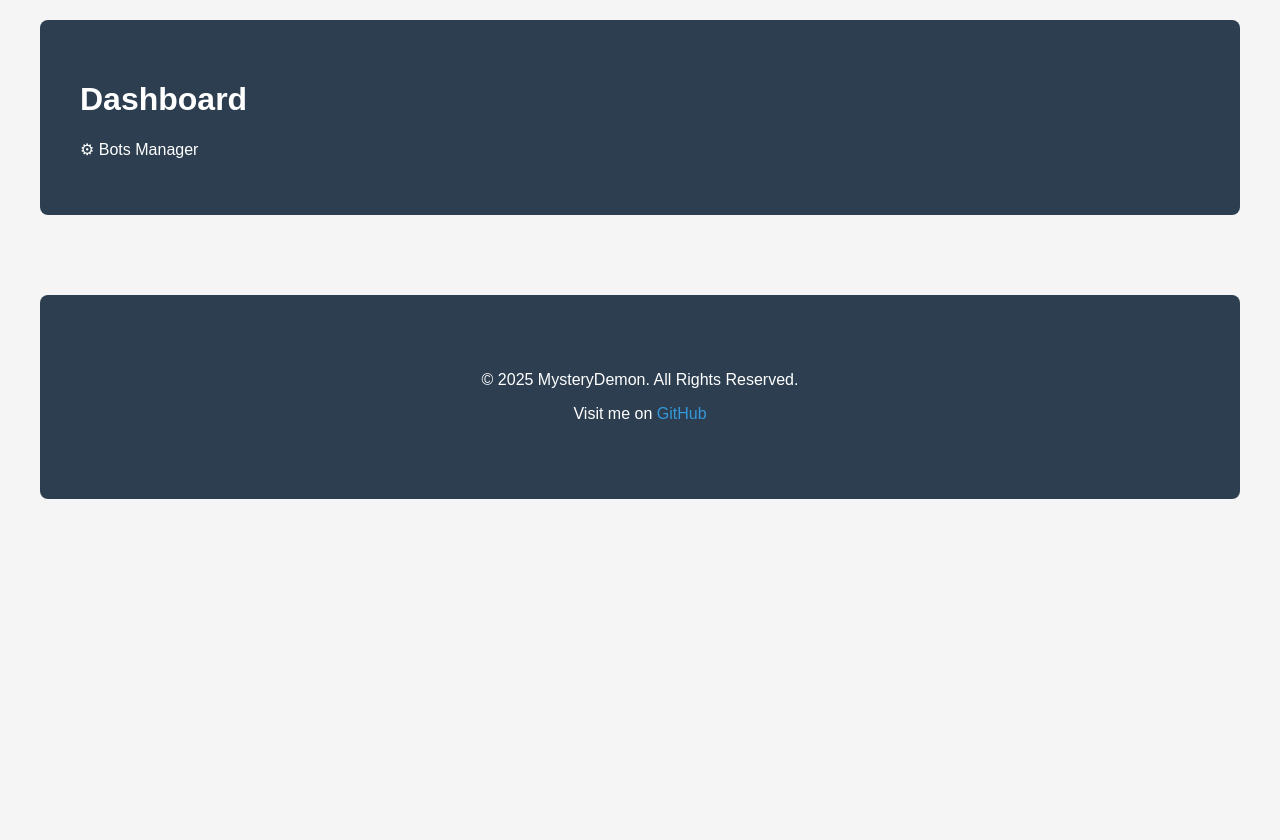
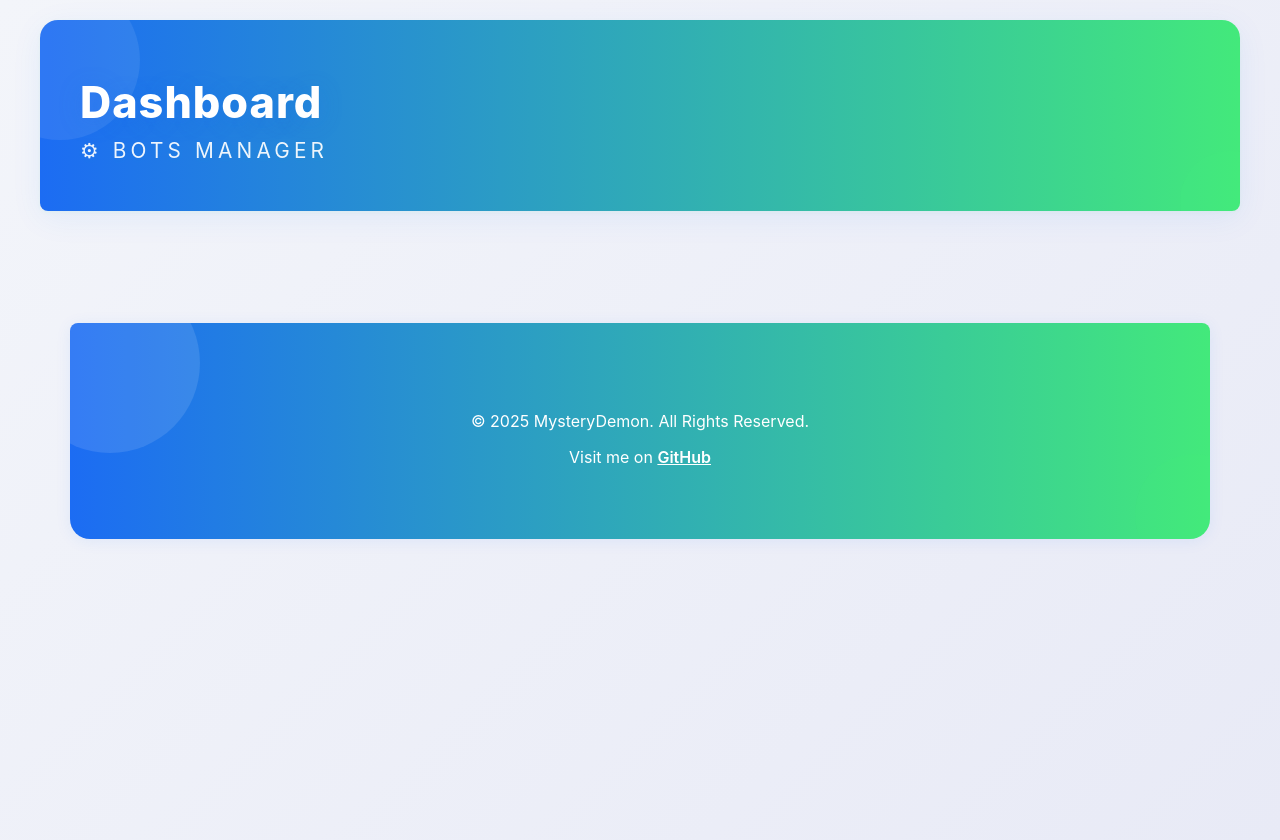
Before and after one commit to MysteryDemon/BotClusters, a Flask app: page / in a window 1280 px wide. Before the commit the page ends 499 px from the top, so only its background shows below. Run offline with Flask 2, Linux system fonts and the light colour scheme; the visitor is signed in with stand-in values (Sample User, id 1); parts of the project's set-up code (start-up, migrations or seed data) failed here and were passed over; some libraries are stand-ins or nearby versions.

Commit message:
Update cluster.css

```diff
--- a/app/static/css/cluster.css
+++ b/app/static/css/cluster.css
@@ -1,22 +1,24 @@
 /* Reset and Base Styles */
 body {
-    font-family: Arial, sans-serif;
+    font-family: 'Inter', Arial, sans-serif;
     margin: 0;
     padding: 20px;
-    background-color: #f5f5f5;
-    color: #333;
+    background: linear-gradient(135deg, #f3f5fa 0%, #e8eaf6 100%);
+    color: #222;
+    min-height: 100vh;
 }
 
 h2 {
-    color: #007BFF;
+    color: #1c6cf3;
     text-align: center;
+    letter-spacing: 0.5px;
 }
 
 hr {
     border: 0;
     height: 1px;
-    background: #ddd;
-    margin: 20px 0;
+    background: linear-gradient(90deg, #007BFF 0%, #e0e7ef 100%);
+    margin: 24px 0;
 }
 
 /* Layout Components */
@@ -25,79 +27,179 @@ hr {
     margin: 0 auto;
 }
 
+/* ======================== HEADER ======================== */
 .header {
-    background-color: #2c3e50;
+    background: linear-gradient(90deg, #1c6cf3 0%, #43e97b 100%);
     color: white;
-    padding: 40px;
-    border-radius: 8px;
-    margin-bottom: 40px;
+    padding: 56px 40px 48px 40px;
+    border-radius: 18px 18px 8px 8px;
+    margin-bottom: 48px;
+    box-shadow: 0 7px 32px rgba(28,108,243,0.07), 0 1.5px 4px rgba(67,233,123,0.06);
+    position: relative;
+    overflow: hidden;
 }
 
-/* Light Mode */
-body.light-mode {
-    background-color: #ffffff;
-    color: #000000;
+.header::before, .header::after {
+    content: "";
+    position: absolute;
+    border-radius: 50%;
+    z-index: 0;
+}
+
+.header::before {
+    width: 160px;
+    height: 160px;
+    background: rgba(255,255,255,0.08);
+    top: -40px;
+    left: -60px;
+}
+
+.header::after {
+    width: 100px;
+    height: 100px;
+    background: rgba(67,233,123,0.12);
+    bottom: -40px;
+    right: -40px;
+}
+
+.header h1 {
+    margin: 0 0 10px 0;
+    font-size: 2.7em;
+    font-weight: 800;
+    letter-spacing: 1px;
+    z-index: 1;
+    position: relative;
+    text-shadow: 0 3px 24px rgba(28, 108, 243, 0.23);
+}
+.header p {
+    margin: 0;
+    font-size: 1.3em;
+    font-weight: 400;
+    opacity: 0.92;
+    z-index: 1;
+    position: relative;
+    letter-spacing: 0.2em;
+    text-transform: uppercase;
+    text-shadow: 0 2px 8px rgba(67,233,123,0.08);
 }
 
 .header.light-mode {
-    background-color: #e0e0e0;
-    color: #000000;
+    background: linear-gradient(90deg, #e0e0e0 0%, #b2ffea 100%);
+    color: #171717;
 }
 
-/* Bot Grid Layout */
+/* ================= BOT GRID =================== */
 .bot-grid {
     display: grid;
-    grid-template-columns: repeat(auto-fill, minmax(300px, 1fr));
-    gap: 20px;
+    grid-template-columns: repeat(auto-fill, minmax(325px, 1fr));
+    gap: 32px;
+    padding-bottom: 12px;
 }
 
-/* Add these styles to your existing CSS */
+/* Bot Card Styles */
+.bot-card {
+    background: linear-gradient(120deg, #fff 70%, #e8f0fe 100%);
+    border-radius: 14px;
+    padding: 26px 20px 20px 20px;
+    box-shadow: 0 4px 24px rgba(28, 108, 243, 0.11), 0 1px 2px rgba(67,233,123,0.07);
+    transition: transform 0.18s cubic-bezier(.4,2,.55,.63), box-shadow 0.18s;
+    border: 1.5px solid #e3eafe;
+    position: relative;
+    overflow: hidden;
+}
+
+.bot-card:hover {
+    transform: translateY(-7px) scale(1.025);
+    box-shadow: 0 12px 36px rgba(67,233,123,0.13), 0 3px 6px rgba(28,108,243,0.06);
+}
+
+.bot-header {
+    display: flex;
+    justify-content: space-between;
+    align-items: center;
+    margin-bottom: 18px;
+    padding: 0;
+    gap: 12px;
+}
+
+.bot-header h2 {
+    margin: 0;
+    font-size: 1.45em;
+    color: #1c6cf3;
+    font-family: 'Inter', Arial, sans-serif;
+    font-weight: 700;
+    letter-spacing: 0.8px;
+}
+.bot-info {
+    margin: 12px 0 10px 0;
+}
+.bot-info p {
+    margin: 5px 0;
+}
+.bot-info p:first-child {
+    font-size: 0.92em;
+    color: #8392a7;
+    font-family: monospace;
+    background: #f5f7fa;
+    padding: 3px 7px;
+    border-radius: 4px;
+    display: inline-block;
+}
+
 .bot-status {
     display: inline-flex;
     align-items: center;
-    padding: 8px 16px;
-    border-radius: 50px; /* Makes the background circular/pill-shaped */
-    font-size: 0.9em;
-    font-weight: 600;
+    padding: 8px 18px;
+    border-radius: 50px;
+    font-size: 0.98em;
+    font-weight: 700;
     position: relative;
+    letter-spacing: 0.3px;
+    box-shadow: 0 1px 3px rgba(67,233,123,0.06);
+    z-index: 1;
+    background: #f3f5fa;
 }
-
 .bot-status::before {
     content: '';
     display: inline-block;
-    width: 8px;
-    height: 8px;
+    width: 10px;
+    height: 10px;
     border-radius: 50%;
-    margin-right: 8px;
+    margin-right: 9px;
     animation: pulse 2s infinite;
 }
-
 .status-online {
     background-color: rgba(46, 204, 113, 0.15);
     color: #27ae60;
+    border: 1.5px solid #2ecc71;
 }
-
 .status-online::before {
     background-color: #2ecc71;
 }
-
 .status-offline {
-    background-color: rgba(231, 76, 60, 0.15);
+    background-color: rgba(231, 76, 60, 0.14);
     color: #c0392b;
+    border: 1.5px solid #e74c3c;
 }
-
 .status-offline::before {
     background-color: #e74c3c;
 }
-
+.status-paused {
+    background-color: rgba(241, 196, 15, 0.15);
+    color: #d4aa0c;
+    border: 1.5px solid #f1c40f;
+}
+.status-paused::before {
+    background-color: #f1c40f;
+}
 @keyframes pulse {
     0% {
         transform: scale(1);
         opacity: 1;
     }
     50% {
-        transform: scale(1.1);
-        opacity: 0.8;
+        transform: scale(1.2);
+        opacity: 0.78;
     }
     100% {
         transform: scale(1);
@@ -105,292 +207,307 @@ body.light-mode {
     }
 }
 
-/* Update the bot header styles */
-.bot-header {
-    display: flex;
-    justify-content: space-between;
-    align-items: center;
-    margin-bottom: 15px;
-    padding: 10px 0;
+/* ================= Table Styles ================ */
+table {
+    width: 100%;
+    border-collapse: separate;
+    border-spacing: 0;
+    margin: 20px 0;
+    background: #fff;
+    border-radius: 10px;
+    overflow: hidden;
+    box-shadow: 0 2px 12px rgba(28, 108, 243, 0.06);
+}
+table thead {
+    background: linear-gradient(90deg, #1c6cf3 0%, #43e97b 100%);
+    color: #fff;
+}
+table th,
+table td {
+    padding: 14px 14px;
+    border: none;
+    text-align: left;
+    font-size: 1em;
+}
+table tbody tr:nth-child(even) {
+    background-color: #f7fafd;
+}
+table tbody tr:hover {
+    background: #e8f0fe;
+    transition: background 0.18s;
 }
 
-.bot-header h2 {
-    margin: 0;
-    font-size: 1.5em;
-    color: #2c3e50;
-}
-
-.bot-info p:first-child {
-    font-size: 0.9em;
-    color: #7f8c8d;
-    font-family: monospace;
-}
-
-/* Bot Card Styles */
-.bot-card {
-    background-color: white;
-    border-radius: 8px;
-    padding: 20px;
-    box-shadow: 0 2px 4px rgba(0,0,0,0.1);
-}
-
-.bot-header {
-    display: flex;
-    justify-content: space-between;
-    align-items: center;
-    margin-bottom: 15px;
-}
-
-.bot-info {
-    margin: 15px 0;
-}
-
-.bot-info p {
-    margin: 5px 0;
-}
-
-/* Table Styles */
-table {
-    width: 100%;
-    border-collapse: collapse;
-    margin: 20px 0;
-}
-
-table thead {
-    background-color: #007BFF;
-    color: white;
-}
-
-table th,
-table td {
-    padding: 12px;
-    border: 1px solid #ddd;
-    text-align: left;
-}
-
-table tbody tr:nth-child(even) {
-    background-color: #f9f9f9;
-}
-
-/* Button Container */
+/* ==================== BUTTONS =================== */
 #buttonContainer {
     display: flex;
     justify-content: center;
     flex-wrap: wrap;
-    margin: 20px 0;
+    margin: 26px 0;
+    gap: 10px;
 }
 
-/* Button Base Styles */
 button,
 .control-btn {
-    padding: 12px 20px;
+    padding: 13px 23px;
     border: none;
-    border-radius: 5px;
+    border-radius: 7px;
     font-size: 16px;
+    font-weight: 600;
     cursor: pointer;
-    transition: background-color 0.3s ease;
+    transition: background 0.23s, box-shadow 0.20s, transform 0.13s;
     margin: 5px;
+    box-shadow: 0 2px 7px rgba(28, 108, 243, 0.08);
+    letter-spacing: 0.1em;
+    outline: none;
+    position: relative;
+    z-index: 1;
 }
 
 button {
-    background-color: #007BFF;
+    background: linear-gradient(90deg, #1c6cf3 0%, #43e97b 100%);
     color: white;
 }
 
-button:hover {
-    background-color: #0056b3;
+button:hover, .control-btn:hover {
+    background: linear-gradient(90deg, #43e97b 0%, #1c6cf3 100%);
+    box-shadow: 0 4px 14px rgba(67,233,123,0.12);
+    transform: translateY(-2px) scale(1.04);
 }
 
-button:active {
-    background-color: #003f7f;
+button:active, .control-btn:active {
+    background: #003f7f;
+    transform: scale(0.98);
 }
 
-/* Specialized Button Styles */
 .control-btn {
-    padding: 8px 15px;
-    border-radius: 4px;
-    font-weight: bold;
+    padding: 10px 18px;
+    border-radius: 5px;
+    font-weight: 700;
+    font-size: 15px;
 }
 
 .start-btn {
-    background-color: #2ecc71;
+    background: linear-gradient(90deg, #2ecc71 0%, #27ae60 100%);
     color: white;
 }
 
-.pause-btn {
-    background-color: #f1c40f;
+.pause-btn, .restart-btn {
+    background: linear-gradient(90deg, #f1c40f 0%, #f9e79f 100%);
     color: #2c3e50;
 }
-.status-paused {
-    background-color: rgba(241, 196, 15, 0.15);
-    color: #f1c40f;
+.stop-btn {
+    background: linear-gradient(90deg, #e74c3c 0%, #c0392b 100%);
+    color: white;
 }
-.status-paused::before {
-    background-color: #f1c40f;
+.log-btn {
+    background: linear-gradient(90deg, #3498db 0%, #6dd5fa 100%);
+    color: white;
+}
+.greenYellowButton {
+    background: linear-gradient(90deg, #9ACD32 0%, #43e97b 100%);
+    color: white;
+}
+.greenYellowButton:hover {
+    background: linear-gradient(90deg, #8BBF31 0%, #1c6cf3 100%);
+}
+.greenYellowButton:active {
+    background: #7AAF30;
 }
 
-.stop-btn {
-    background-color: #e74c3c;
-    color: white;
-}
-
-.restart-btn {
-    background-color: #f1c40f;
-    color: #2c3e50;
-}
-
-.log-btn {
-    background-color: #3498db;
-    color: white;
-}
-
-.control-btn:hover {
-    opacity: 0.9;
-}
-
-.greenYellowButton {
-    background-color: #9ACD32;
-    color: white;
-}
-
-.greenYellowButton:hover {
-    background-color: #8BBF31;
-}
-
-.greenYellowButton:active {
-    background-color: #7AAF30;
-}
-
-/* Loading Animation */
-button.loading {
+button.loading, .greenYellowButton.loading {
     position: relative;
 }
-
 button.loading::after,
 .greenYellowButton.loading::after {
     content: "";
     position: absolute;
     top: 50%;
     left: 50%;
-    width: 20px;
-    height: 20px;
+    width: 22px;
+    height: 22px;
     border: 3px solid #fff;
     border-radius: 50%;
     animation: spin 1s linear infinite;
     transform: translate(-50%, -50%);
 }
-
 button.loading::after {
-    border-top: 3px solid #007BFF;
+    border-top: 3px solid #1c6cf3;
 }
-
 .greenYellowButton.loading::after {
     border-top: 3px solid #9ACD32;
 }
-
 @keyframes spin {
-    0% { transform: translate(-50%, -50%) rotate(0deg); }
-    100% { transform: translate(-50%, -50%) rotate(360deg); }
+    0% { transform: translate(-50%, -50%) rotate(0deg);}
+    100% { transform: translate(-50%, -50%) rotate(360deg);}
 }
 
-/* Modal Styles */
+/* ================== MODAL ================== */
 .modal {
     display: none;
     position: fixed;
-    z-index: 1;
+    z-index: 20;
     left: 0;
     top: 0;
-    width: 100%;
-    height: 100%;
+    width: 100vw;
+    height: 100vh;
     overflow: auto;
-    background-color: rgba(0,0,0,0.4);
+    background: rgba(14, 24, 46, 0.33);
+    backdrop-filter: blur(2.5px);
+    transition: background 0.15s;
 }
 
 .modal-content {
-    background-color: #fefefe;
-    margin: 15% auto;
-    padding: 20px;
-    border: 1px solid #888;
-    width: 80%;
-    max-height: 70vh;
+    background: #fefefe;
+    margin: 6% auto;
+    padding: 30px;
+    border: 1px solid #c3e1ff;
+    border-radius: 12px;
+    width: 85vw;
+    max-width: 820px;
+    max-height: 72vh;
     overflow-y: auto;
+    box-shadow: 0 4px 32px rgba(28,108,243,0.11);
+    position: relative;
 }
-
 .close {
     color: #aaa;
     float: right;
-    font-size: 28px;
-    font-weight: bold;
+    font-size: 30px;
+    font-weight: 900;
     cursor: pointer;
+    transition: color 0.17s;
+}
+.close:hover,
+.close:focus {
+    color: #1c6cf3;
+    text-decoration: none;
+}
+#log-content {
+    white-space: pre-wrap;
+    font-family: 'Fira Mono', 'Consolas', monospace;
+    background: #f5f7fa;
+    padding: 18px;
+    border-radius: 6px;
+    font-size: 1.03em;
+    color: #2c3e50;
 }
 
-.close:hover,
-.close:focus {
-    color: black;
-    text-decoration: none;
-    cursor: pointer;
+/* =========== INNOVATIVE FOOTER =========== */
+footer {
+    background: linear-gradient(90deg, #1c6cf3 0%, #43e97b 100%);
+    color: #fff;
+    text-align: center;
+    padding: 72px 30px 56px 30px;
+    border-radius: 8px 8px 20px 20px;
+    margin: 0 auto;
+    margin-top: 52px;
+    max-width: 1080px;
+    box-shadow: 0 2px 16px rgba(28,108,243,0.08);
+    position: relative;
+    overflow: hidden;
 }
 
-#log-content {
-    white-space: pre-wrap;
-    font-family: monospace;
-    background-color: #f8f9fa;
-    padding: 15px;
-    border-radius: 4px;
-}
-
-/* Footer Styles */
-footer {
-    background-color: #2c3e50;
-    color: #fff;
-    text-align: center;
-    padding: 60px; /* Match header padding */
-    border-radius: 8px; /* Match header border-radius */
-    margin: 0 auto; /* Center horizontally */
-    margin-top: 40px; /* Shift down by adding top margin */
-    max-width: 1080px; /* Match header max-width */
+footer .container {
+    position: relative;
+    z-index: 2;
 }
 
 footer a {
-    color: #3498db;
-    text-decoration: none;
+    color: #fff;
+    text-decoration: underline;
+    font-weight: 600;
+    transition: color 0.17s;
 }
 
-/* Responsive Design */
+footer a:hover {
+    color: #222;
+    text-decoration: underline;
+}
+
+footer::before,
+footer::after {
+    content: "";
+    position: absolute;
+    border-radius: 50%;
+    opacity: 0.11;
+    z-index: 1;
+}
+footer::before {
+    width: 180px;
+    height: 180px;
+    background: #fff;
+    top: -50px;
+    left: -50px;
+}
+footer::after {
+    width: 120px;
+    height: 120px;
+    background: #43e97b;
+    bottom: -35px;
+    right: -45px;
+}
+
+/* ================= Responsive Design ================ */
+@media (max-width: 900px) {
+    .dashboard {
+        max-width: 98vw;
+    }
+    .header,
+    footer {
+        padding: 38px 12px 32px 12px;
+    }
+    .bot-card {
+        padding: 20px 10px 18px 10px;
+    }
+}
 @media (max-width: 600px) {
-    /* Button Responsive Styles */
-    button {
+    body {
+        padding: 7px;
+    }
+    .dashboard {
+        max-width: 99vw;
+        padding: 0;
+    }
+    .header,
+    footer {
+        padding: 28px 0 21px 0;
+        border-radius: 8px;
+        margin-bottom: 24px;
+    }
+    .bot-grid {
+        gap: 13px;
+        padding: 0 2px;
+    }
+    .bot-card {
+        padding: 14px 4px 10px 4px;
+        border-radius: 9px;
+    }
+    button, .control-btn {
         width: 100%;
         margin: 10px 0;
-        padding: 15px;
+        padding: 15px 0;
         font-size: 18px;
     }
-
     #buttonContainer {
         flex-direction: column;
         margin: 10px 0;
+        gap: 0;
     }
-
-    /* Table Responsive Styles */
-    table,
-    th,
-    td {
+    table, th, td {
         display: block;
         width: 100%;
     }
-
     table th {
         display: none;
     }
-
     table td {
         text-align: right;
-        padding-left: 50%;
+        padding-left: 54%;
         position: relative;
         border: none;
-        border-bottom: 1px solid #ddd;
+        border-bottom: 1px solid #eaeaea;
+        font-size: 1em;
     }
-
     table td::before {
         content: attr(data-label);
         position: absolute;
@@ -399,5 +516,11 @@ footer a {
         padding-left: 10px;
         font-weight: bold;
         text-align: left;
+        font-size: 0.99em;
+        color: #1c6cf3;
+    }
+    .modal-content {
+        width: 98vw;
+        padding: 7vw 3vw;
     }
 }
```
